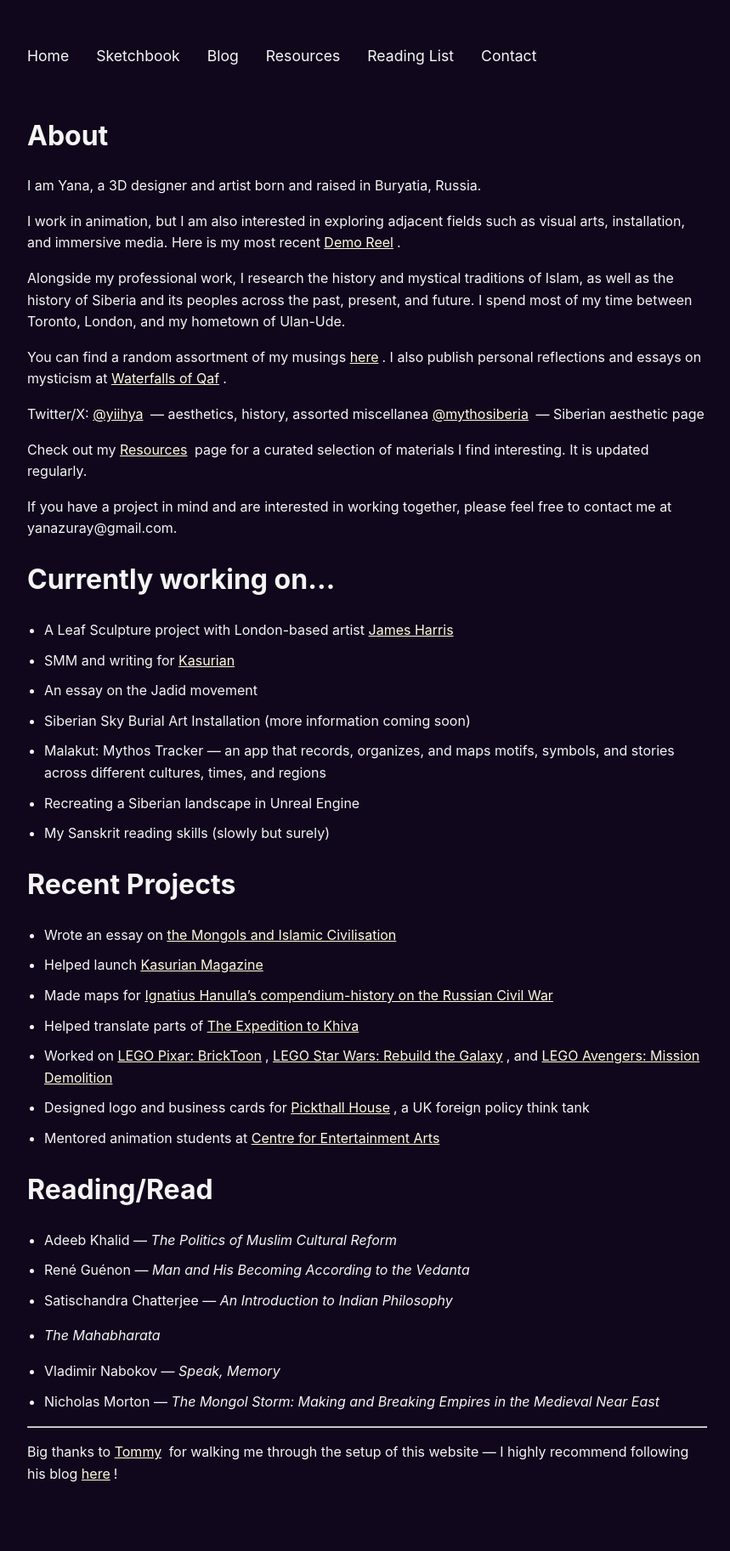
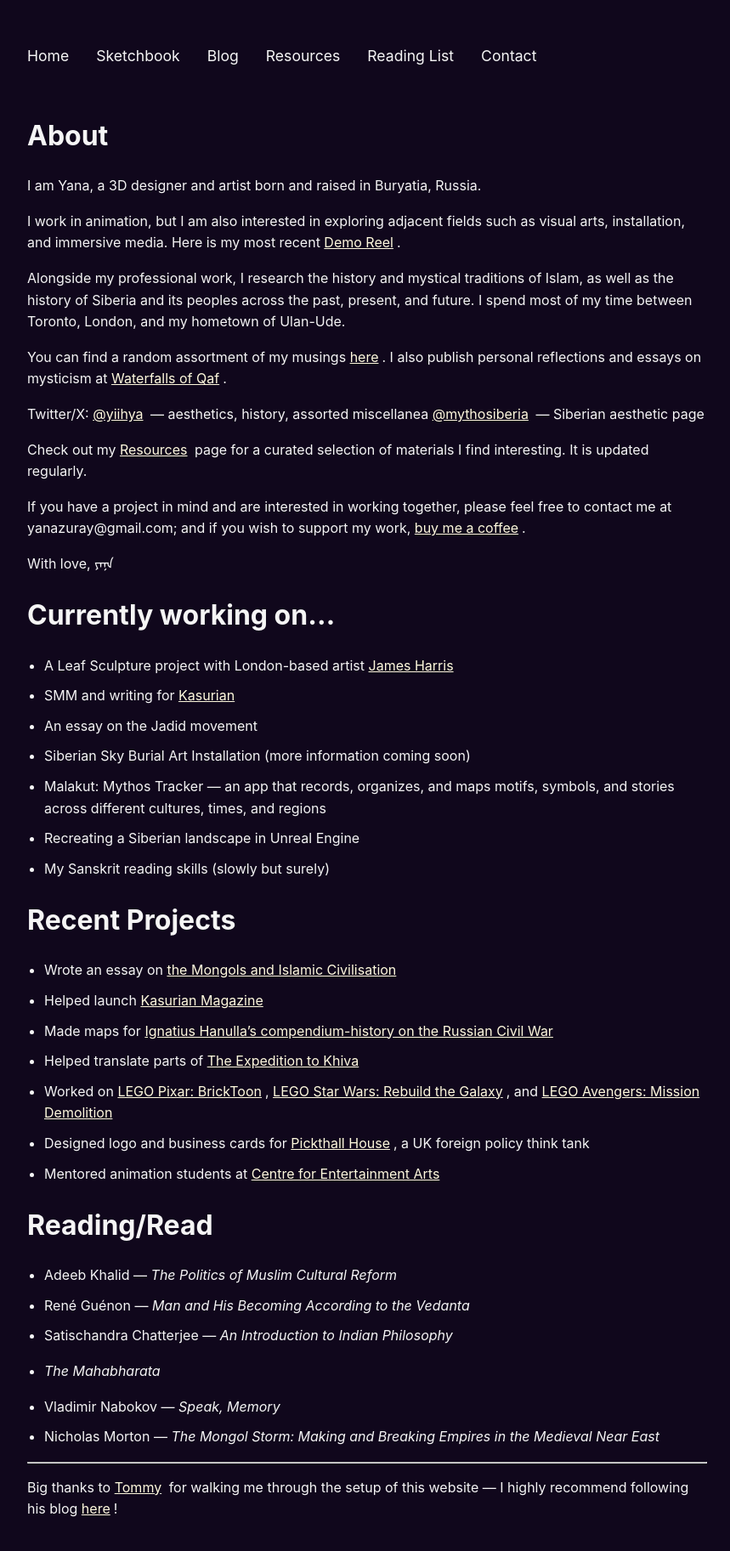
Before and after one commit to yanazuray/waterfalls-of-qaf, a Jekyll site: the page built from index.md, in a window 1280 px wide. Shown: the whole page at 85% size, without its empty margins (208-1067 px from the left). Built offline with Jekyll 4.4.1, drawn with Linux system fonts in a browser that asks for light colours; before the commit the page ends 1783 px from its top, so only the background shows below that.

Commit message:
vault backup: 2025-04-26 21:21:50

```diff
--- a/index.md
+++ b/index.md
@@ -18,7 +18,10 @@ Twitter/X: [@yiihya](https://x.com/yiihya) — aesthetics, history, assorted mis
 
 Check out my [Resources](https://yanazuray.me/Resources) page for a curated selection of materials I find interesting. It is updated regularly.
 
-If you have a project in mind and are interested in working together, please feel free to contact me at yanazuray@gmail.com.
+If you have a project in mind and are interested in working together, please feel free to contact me at yanazuray@gmail.com; and if you wish to support my work, [buy me a coffee](https://ko-fi.com/yanazuray).
+
+With love,
+ᠶᠠᠨᠠ
 # Currently working on...
 
 * A Leaf Sculpture project with London-based artist [James Harris](https://www.jamesharris.co.uk/)
```
Also changed, not shown: Contact.md (deleted, +0 -7 lines), .obsidian/workspace.json.
